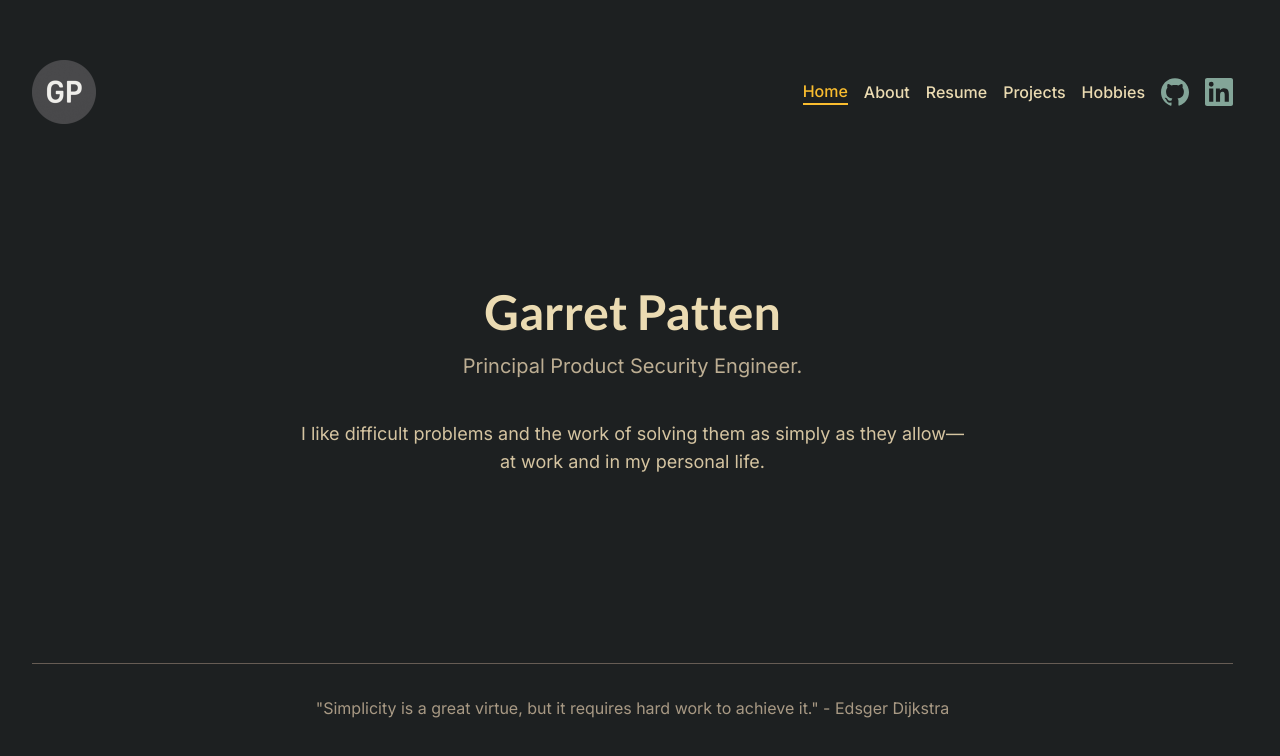
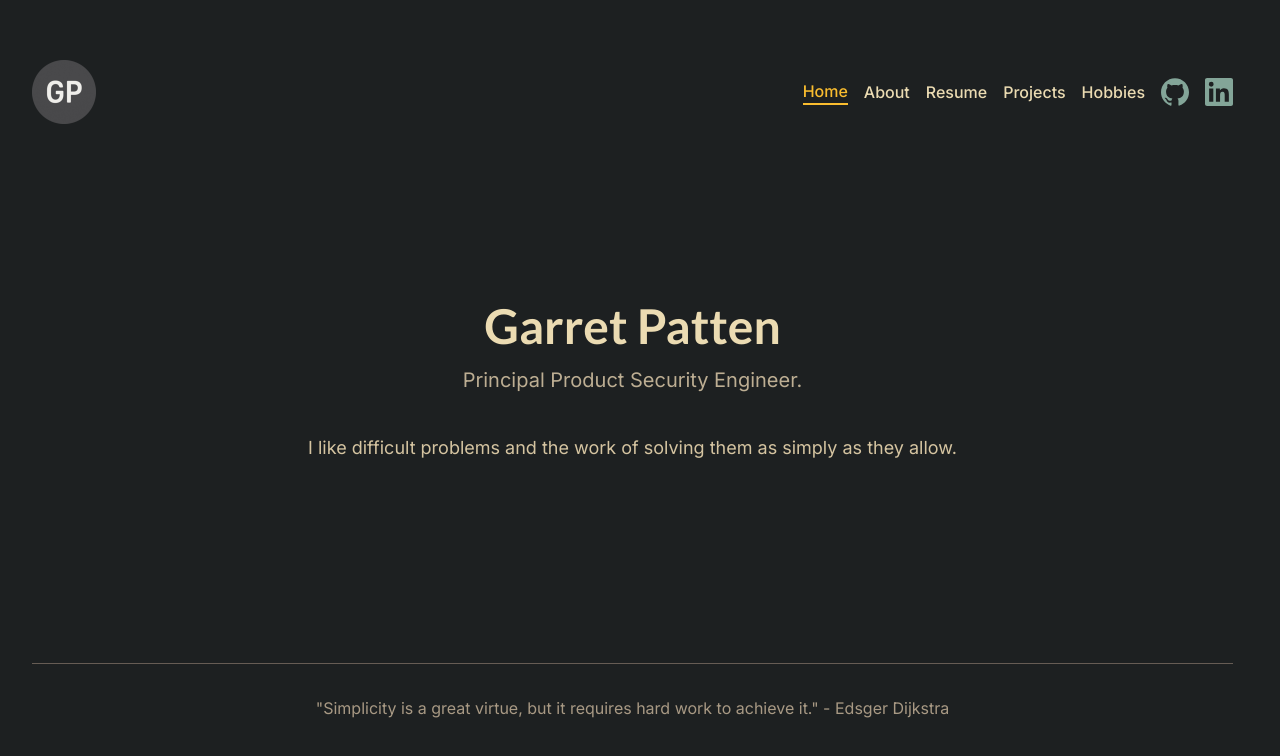
Before and after one commit to garretpatten/garretpatten.com, a Vue app: page / in a window 1280 px wide. Shown: the top 756 px of the page. Built offline with nearby package versions, Linux system fonts and the light colour scheme.

Commit message:
docs(landing): drop em dash clause from value proposition

```diff
--- a/src/views/LandingView.vue
+++ b/src/views/LandingView.vue
@@ -13,7 +13,7 @@
     <!-- Value Proposition -->
     <section class="mb-12 soft-enter soft-enter-delay-1">
       <p class="font-sans text-base md:text-lg text-gray-200 leading-relaxed text-center max-w-2xl mx-auto">
-        I like difficult problems and the work of solving them as simply as they allow—at work and in my personal life.
+        I like difficult problems and the work of solving them as simply as they allow.
       </p>
     </section>
   </div>
```
